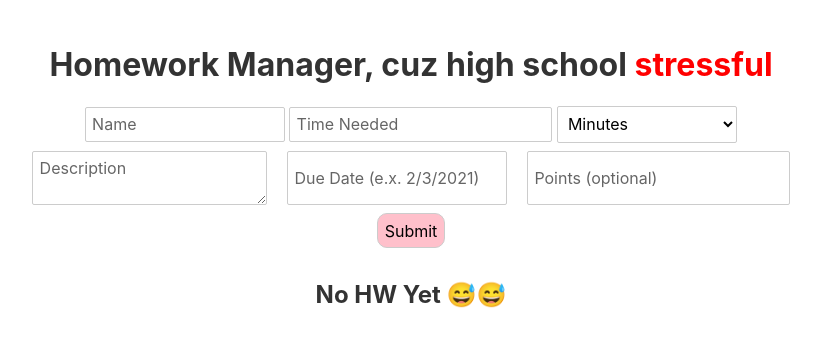
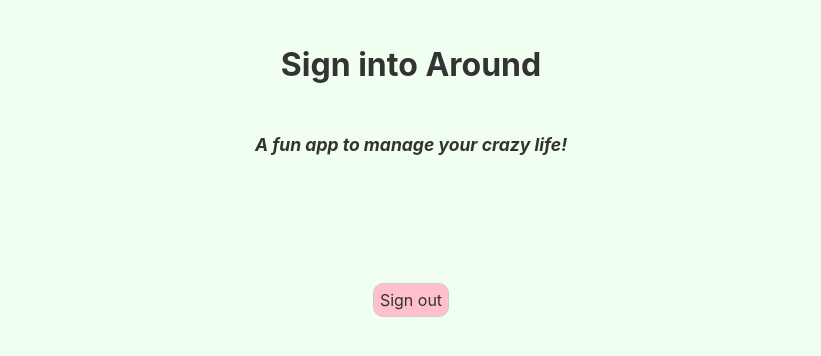
Before and after one commit to anish-lakkapragada/Around, a Svelte app: page / in a window 1280 px wide. Shown: the top 356 px of the page, without its empty margins (229-1050 px from the left). Built offline with nearby package versions, Linux system fonts and the light colour scheme.

Commit message:
authentication

```diff
--- a/public/global.css
+++ b/public/global.css
@@ -1,5 +1,5 @@
 * {
-	background-color: white;
+	background-color: honeydew;;
 }
 
 textarea:focus, input:focus {
--- a/src/AddItem.svelte
+++ b/src/AddItem.svelte
@@ -103,7 +103,6 @@
 
 </script>
 <main>
-    <h1> Homework Manager, cuz high school <span id="stress"> stressful </span></h1>
     <form on:submit={onSubmit} class = "grid-3">
         <input bind:this={inputName} id = "inputName" class:normal-width-name={normalWidthName} type="text" placeholder="Name" bind:value={item.name}/>
         <input bind:this={inputTime} id = "inputTime" class:adjust-width={errorTime} type="number" placeholder="Time Needed" bind:value={item.time}/>
@@ -144,10 +143,6 @@
         opacity: var(--opacity, 0.6);
     }
 
-    #stress {
-        color: red;
-    }
-
     .adjust-width {
         width: 300px;
     }
--- a/src/App.svelte
+++ b/src/App.svelte
@@ -1,23 +1,38 @@
 <script>
-	import AddItem from "./AddItem.svelte"
-	import Item from "./Item.svelte"
+	import AddItem from "./AddItem.svelte";
+	import Item from "./Item.svelte";
+	import OpeningPage from "./OpeningPage.svelte";
+
+	import {database} from "./firebaseLoad";
+	import {getDatabase, ref, set, child} from "firebase/database";
+
+	// setup firebase so we can read and write to it
 
 	// authentication...
 	let AUTHENTICATED = false;
+	let NAME = null; let ID = null;
+	let ITEMS = null;
 
-	// we'll use localStorage to store the items
+	const onAuthenticated = (event) => {
+		const {name, items, id} = event.detail;
+		NAME = name;
+		ID = id;
+		AUTHENTICATED = true;
 
-	let hwItems = JSON.parse(localStorage.getItem("hwItems"));
+		console.log("items are: ", items);
+		if (JSON.stringify(items) === JSON.stringify([0])) {ITEMS = [];}
+		else {ITEMS = items;}
 
-	if (hwItems == null) {
-		hwItems = [];
+		console.log("ITEMS ARE :", ITEMS);
 	}
+
 
 	const addItem = (event) => {
 		const receivedItem = event.detail;
-		hwItems = [...hwItems, receivedItem];
-		localStorage.setItem("hwItems", JSON.stringify(hwItems));
-		console.log('ye we got it dawg');
+		ITEMS = [...ITEMS, receivedItem];
+
+		console.log(ITEMS);
+		set(ref(database, "users/" + ID), ITEMS);
 	}
 
 	const update = (event) => {
@@ -26,32 +41,39 @@
 		const receivedItem = event.detail;
 		const number = receivedItem.number;
 		const changing = receivedItem.changing;
-		hwItems[number - 1][changing] = receivedItem.newValue;
-		localStorage.setItem("hwItems", JSON.stringify(hwItems));
-		console.log(localStorage.getItem("hwItems"));
-		console.log("we are here");
+		ITEMS[number - 1][changing] = receivedItem.newValue;
+
+		// overhere now store into firebase
+		set(ref(database, "users/" + ID), ITEMS);
 	}
 
 	const onDelete = (event) => {
+		// TODO work on delete function with firebase
 		const number = event.detail.number - 1; // minus one for index
 		console.log(number);
-		hwItems = hwItems.filter((item, index) => {return index != number});
-		console.log(hwItems);
-		localStorage.setItem("hwItems", JSON.stringify(hwItems));
-		console.log("deleted", localStorage.getItem("hwItems"));
+		ITEMS = ITEMS.filter((item, index) => {return index != number});
+
+		let firebaseItems = null;
+		if (ITEMS.length == 0) {firebaseItems = [0];}
+		set(ref(database, "users/" + ID), firebaseItems);
 	}
 
 </script>
 
 <main>
 	<div class="container">
-		<AddItem on:additem={addItem}/>
-		{#if hwItems.length == 0}
-			<p id = "none-there"> No HW Yet 😅😅</p>
+		{#if AUTHENTICATED}
+			<h1> {NAME}'s <span id = "around"> Around </span> </h1>
+			<AddItem on:additem={addItem}/>
+			{#if ITEMS.length == 0}
+				<p id = "none-there"> No HW Yet 😅😅</p>
+			{:else}
+				{#each ITEMS as item, i}
+					<Item number = {i + 1} NAME={item.name} TIME = {item.time} TIMEUNITS = {item.timeUnits} DESCRIPTION = {item.description} DUEDATE = {item.dueDate} POINTS = {item.points} on:update={update} on:delete={onDelete}/>
+				{/each}
+			{/if}
 		{:else}
-			{#each hwItems as item, i}
-				<Item number = {i + 1} NAME={item.name} TIME = {item.time} TIMEUNITS = {item.timeUnits} DESCRIPTION = {item.description} DUEDATE = {item.dueDate} POINTS = {item.points} on:update={update} on:delete={onDelete}/>
-			{/each}
+			<OpeningPage on:authenticated={onAuthenticated}> </OpeningPage>
 		{/if}
 	</div>
 </main>
@@ -71,10 +93,13 @@
 	}
 
 	h1 {
-		color: #ff3e00;
-		text-transform: uppercase;
-		font-size: 4em;
-		font-weight: 100;
+		font-size: 50px;
+	}
+
+	#around {
+		background: linear-gradient(45deg, rgb(132, 0, 255), rgb(255, 0, 98));
+		-webkit-background-clip: text;
+  		-webkit-text-fill-color: transparent;
 	}
 
 	@media (min-width: 640px) {
--- /dev/null
+++ b/src/OpeningPage.svelte
@@ -0,0 +1,106 @@
+
+<script>
+    import {database} from "./firebaseLoad"
+    import {ref, set, child, get} from "firebase/database";
+    import {createEventDispatcher} from "svelte";
+
+    const eventDispatcher = createEventDispatcher();
+
+    window.onSignIn = (googleUser) => {
+        const userKey = googleUser.getBasicProfile().GS;
+        const name = googleUser.getBasicProfile().mU;
+        console.log(userKey, name);
+        get(child(ref(database), "users/" + userKey)).then(function(snapshot) {
+            if (snapshot.val() === null) {
+                set(ref(database, "users/" + userKey), [0]);
+                eventDispatcher("authenticated", {name : name, id: userKey, items: [0]});
+            }
+
+            else {
+                console.log("this value exists thank you");
+                console.log(snapshot.val());
+                eventDispatcher("authenticated", {name : name, id: userKey, items: snapshot.val()});
+            }
+
+        });
+    }
+
+    function signOut() {
+        var auth2 = gapi.auth2.getAuthInstance();
+        auth2.signOut().then(function () {
+            console.log('User signed out.');
+        });
+
+    }
+
+</script>
+
+<head>
+    <meta name="google-signin-client_id" content = "226901785403-n6l4602spok3ch7983t2a9muu4i96ffn.apps.googleusercontent.com">
+    <script src= "https://apis.google.com/js/platform.js" async defer></script>
+</head>
+
+<div class = "container">
+    <div class = "title">
+        <h1> Sign into Around </h1>
+    </div>
+
+    <div class = "description">
+        <h3> A fun app to manage your crazy life! </h3>
+    </div>
+
+    <div class = "signin">
+        <div class="g-signin2" data-onsuccess="onSignIn" />
+    </div>
+
+    <div class = "signout">
+        <button id = "signoutButton" on:click={signOut}>Sign out</button>
+    </div>
+</div>
+
+
+<style>
+    .container {
+        display: grid;
+        text-align: center;
+        align-items: center;
+        justify-content: center;
+        grid-template-rows: 80px 80px 80px 80px; ;
+        grid-template-areas: "title" "description" "signin" "signout";
+    }
+
+    .title {
+        grid-area: title;
+    }
+
+    .description {
+        grid-area: description;
+        font-size: 15px;
+        font-style: italic;
+    }
+
+    .signin {
+        grid-area : signin;
+    }
+
+    .signin {
+        grid-area: signin;
+        margin-left: 80px;
+    }
+
+    .signout {
+        grid-area: signout;
+    }
+
+    #signoutButton {
+        border-radius: 10px;
+        transition: all 0.2s ease-in-out;
+        background: pink;
+    }
+
+    #signoutButton:hover {
+        cursor: pointer;
+        background: rgb(255, 77, 106);
+    }
+
+</style>
--- /dev/null
+++ b/src/firebaseLoad.js
@@ -0,0 +1,25 @@
+// Import the functions you need from the SDKs you need
+import { initializeApp } from "firebase/app";
+import { getAnalytics } from "firebase/analytics";
+import {getDatabase} from "firebase/database";
+
+// TODO: Add SDKs for Firebase products that you want to use
+// https://firebase.google.com/docs/web/setup#available-libraries
+
+// Your web app's Firebase configuration
+// For Firebase JS SDK v7.20.0 and later, measurementId is optional
+const firebaseConfig = {
+  apiKey: "AIzaSyAr_-oKV3ZIOxpcZGuMArNM4FdOhOycP2U",
+  authDomain: "my-awesome-project-7e477.firebaseapp.com",
+  databaseURL: "https://my-awesome-project-7e477-default-rtdb.firebaseio.com",
+  projectId: "my-awesome-project-7e477",
+  storageBucket: "my-awesome-project-7e477.appspot.com",
+  messagingSenderId: "792665789546",
+  appId: "1:792665789546:web:5408d4cbf580c884bea613",
+  measurementId: "G-MY94EDEHE6"
+};
+
+// Initialize Firebase
+const app = initializeApp(firebaseConfig);
+const analytics = getAnalytics(app);
+export const database = getDatabase(app);
```
Also changed, not shown: package.json (+15 -1 lines), 1 other file (tests, documents, lock files or other folders).
